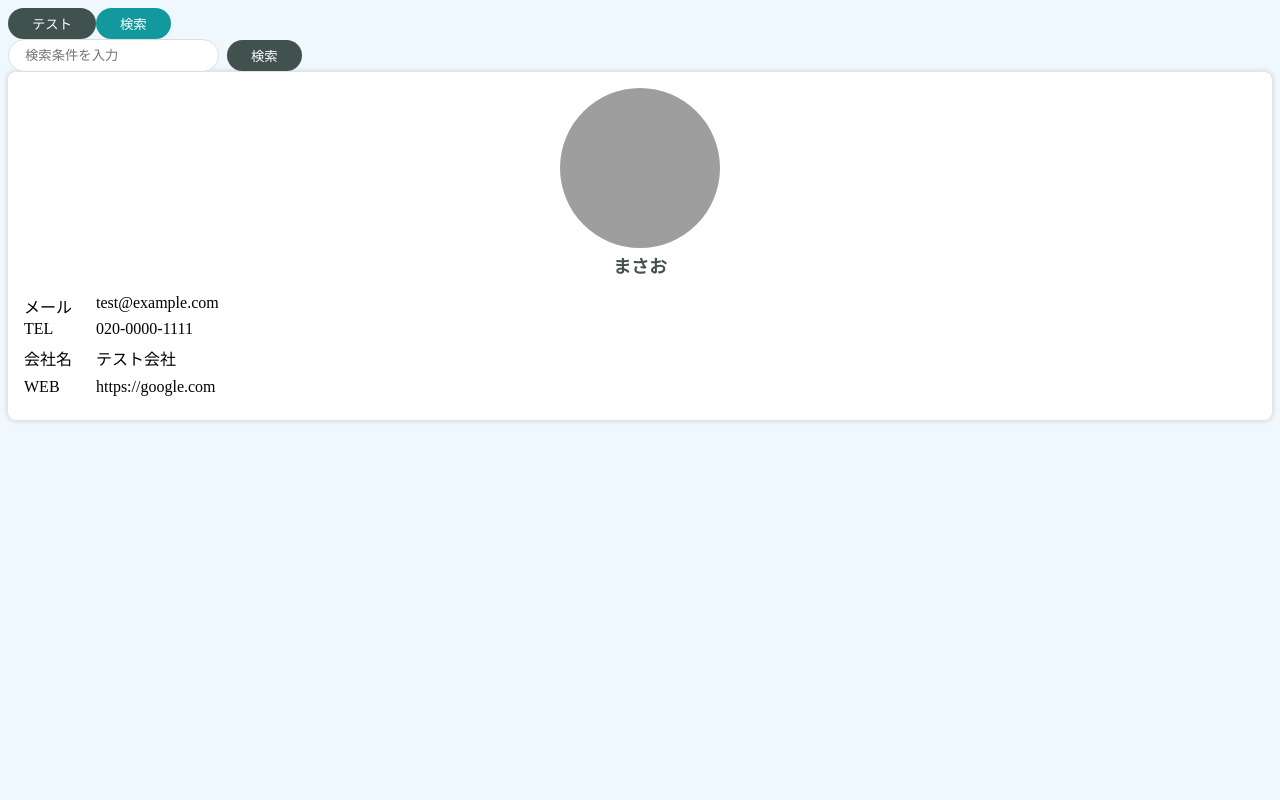
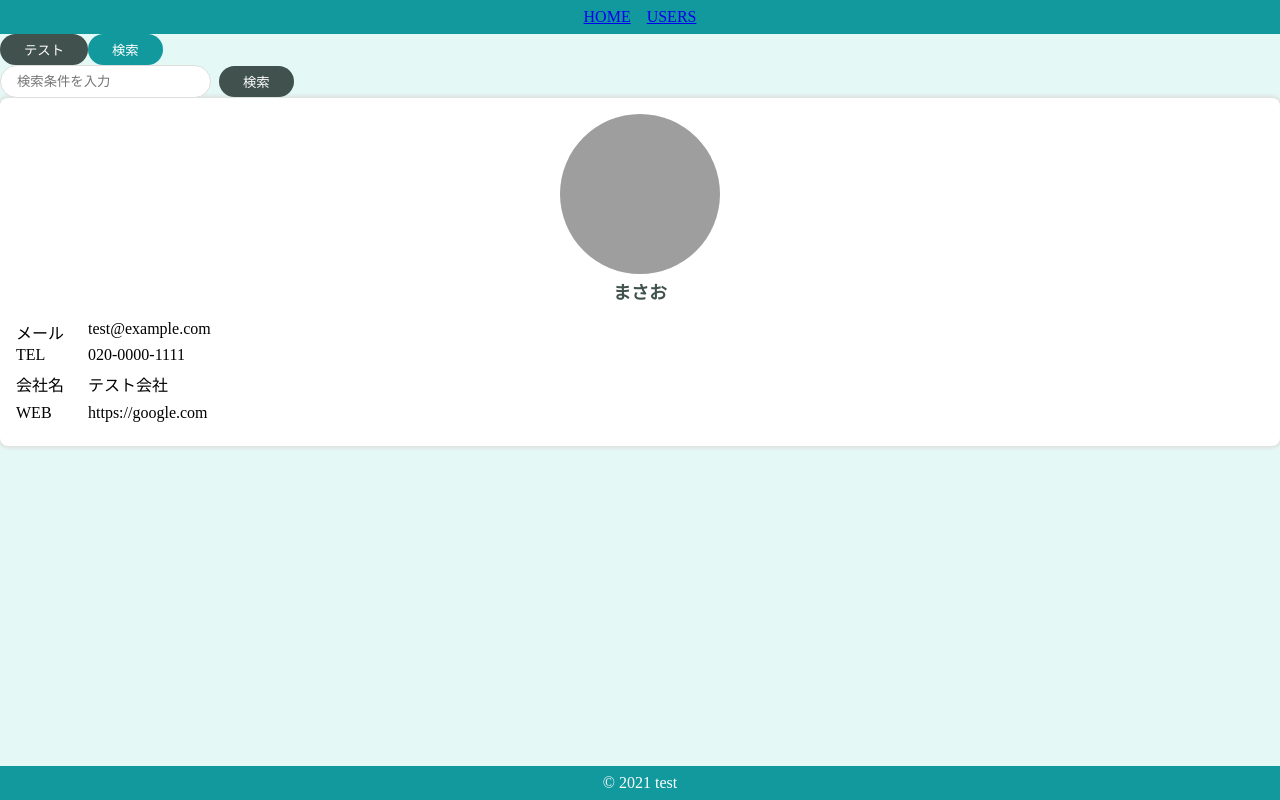
Before and after one commit to AQ-masatoshi-yamaguchi/atomic-design, a React (Create React App) app: page / in a window 1280 px wide. Built offline with nearby package versions, Linux system fonts and the light colour scheme; grey boxes are pictures that could not be loaded.

Commit message:
templetes

```diff
--- a/src/App.js
+++ b/src/App.js
@@ -1,7 +1,10 @@
+import { BrowserRouter } from "react-router-dom";
 import { PrimaryButton } from "./components/atoms/button/PrimaryButton";
 import { SecondaryButton } from "./components/atoms/button/SecondaryButton";
 import { SearchInput } from "./components/molecules/SearchInput";
 import { UserCard } from "./components/organisms/user/UserCard";
+import { DefaultLayout } from "./components/templates/DefaultLayout";
+
 import "./styles.css";
 
 const user = {
@@ -17,12 +20,14 @@
 
 export default function App() {
   return (
-    <div className="App">
-      <PrimaryButton>テスト</PrimaryButton>
-      <SecondaryButton>検索</SecondaryButton>
-      <br />
-      <SearchInput></SearchInput>
-      <UserCard user={user}></UserCard>
-    </div>
+    <BrowserRouter>
+      <DefaultLayout>
+        <PrimaryButton>テスト</PrimaryButton>
+        <SecondaryButton>検索</SecondaryButton>
+        <br />
+        <SearchInput></SearchInput>
+        <UserCard user={user}></UserCard>
+      </DefaultLayout>
+    </BrowserRouter>
   );
 }
--- /dev/null
+++ b/src/components/atoms/layout/Footer.jsx
@@ -0,0 +1,16 @@
+import { Link } from "react-router-dom";
+import styled from "styled-components";
+
+export const Footer = () => {
+  return <SFooter>&copy; 2021 test</SFooter>;
+};
+
+const SFooter = styled.footer`
+  background-color: #11999e;
+  color: #fff;
+  text-align: center;
+  padding: 8px 0;
+  position: fixed;
+  bottom: 0;
+  width: 100%;
+`;
--- /dev/null
+++ b/src/components/atoms/layout/Header.jsx
@@ -0,0 +1,22 @@
+import { Link } from "react-router-dom";
+import styled from "styled-components";
+
+export const Header = () => {
+  return (
+    <SHeader>
+      <SLink to="/">HOME</SLink>
+      <SLink to="/users">USERS</SLink>
+    </SHeader>
+  );
+};
+
+const SHeader = styled.header`
+  background-color: #11999e;
+  color: fff;
+  text-align: center;
+  padding: 8px 0;
+`;
+
+const SLink = styled(Link)`
+  margin: 0 8px;
+`;
--- /dev/null
+++ b/src/components/templates/DefaultLayout.jsx
@@ -0,0 +1,13 @@
+import { Footer } from "../atoms/layout/Footer";
+import { Header } from "../atoms/layout/Header";
+
+export const DefaultLayout = (props) => {
+  const { children } = props;
+  return (
+    <>
+      <Header />
+      {children}
+      <Footer />
+    </>
+  );
+};
--- a/src/styles.css
+++ b/src/styles.css
@@ -1,3 +1,5 @@
 body {
-  background-color: #f0f8ff;
+  background-color: #e4f9f5;
+  margin: 0;
+  min-height: 100vh;
 }
```
Also changed, not shown: src/components/templates/HeaderOnly.jsx (added, +11 -0 lines).
